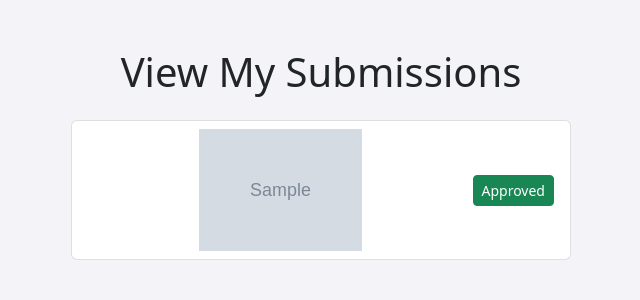
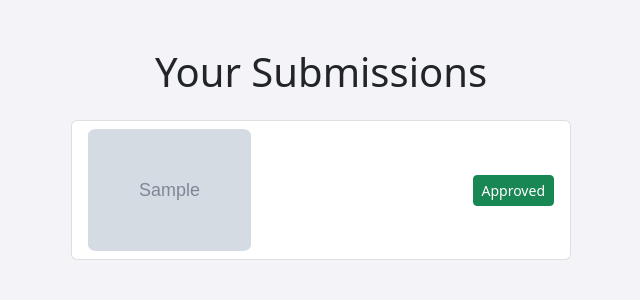
Before and after one commit to niketanand-7/GeoGuess-HoosWhere-, a Django app: page /submissions/ in a window 1280 px wide. Shown: the part 56-356 px from the top of the page, without its empty margins (319-959 px from the left). Run offline with Django 4.2, Linux system fonts and the light colour scheme; a user stored in the database is signed in; tables that the repository leaves empty hold one stand-in row (values such as "Sample post"); grey boxes marked "Sample" are stand-in pictures.

Commit message:
improved view submissions styling

```diff
--- a/geoGuess/templates/admin/approveSubmissions.html
+++ b/geoGuess/templates/admin/approveSubmissions.html
@@ -13,8 +13,8 @@
             <ul class="list-group mt-4" style="max-width: 600px">
                 {% for Challenge in challenge_list %}
                     <li class="list-group-item d-flex justify-content-between align-items-center">
-                        <img src="{{ Challenge.image.url }}" style="margin: 0 auto; height:75%; width: 35%">
-                        <div class="mx-2">
+                        <img src="{{ Challenge.image.url }}" style="height:100%; max-width: 35%; border-radius: 5%;">
+                        <div>
                             Submitted by {{ Challenge.user }}
                         </div>
                         <button type="button" class="btn btn-primary" data-bs-toggle="modal" data-bs-target="#approvalModal_{{Challenge.id}}"> See More </button>
--- a/geoGuess/templates/user/viewSubmissions.html
+++ b/geoGuess/templates/user/viewSubmissions.html
@@ -3,11 +3,11 @@
 <title>View Submissions</title>
 <div class="container p-5 d-flex align-items-center justify-content-center">
       <div style="width: 500px">
-        <h1 class="text-center">View My Submissions</h1>
+        <h1 class="text-center">Your Submissions</h1>
         <ul class="list-group mt-4" style="max-width: 600px">
           {% for Challenge in challenges %}
             <li class="list-group-item d-flex justify-content-between align-items-center">
-              <img src="{{ Challenge.image.url }}" style="margin: 0 auto; height:75%; width: 35%">
+              <img src="{{ Challenge.image.url }}" style="height:100%; max-width: 35%; border-radius: 5%;">
               {% if Challenge.approve_status %}
                 <div class="btn btn-success btn-sm" style="pointer-events: none;"> Approved </div>
               {% else %}
```
